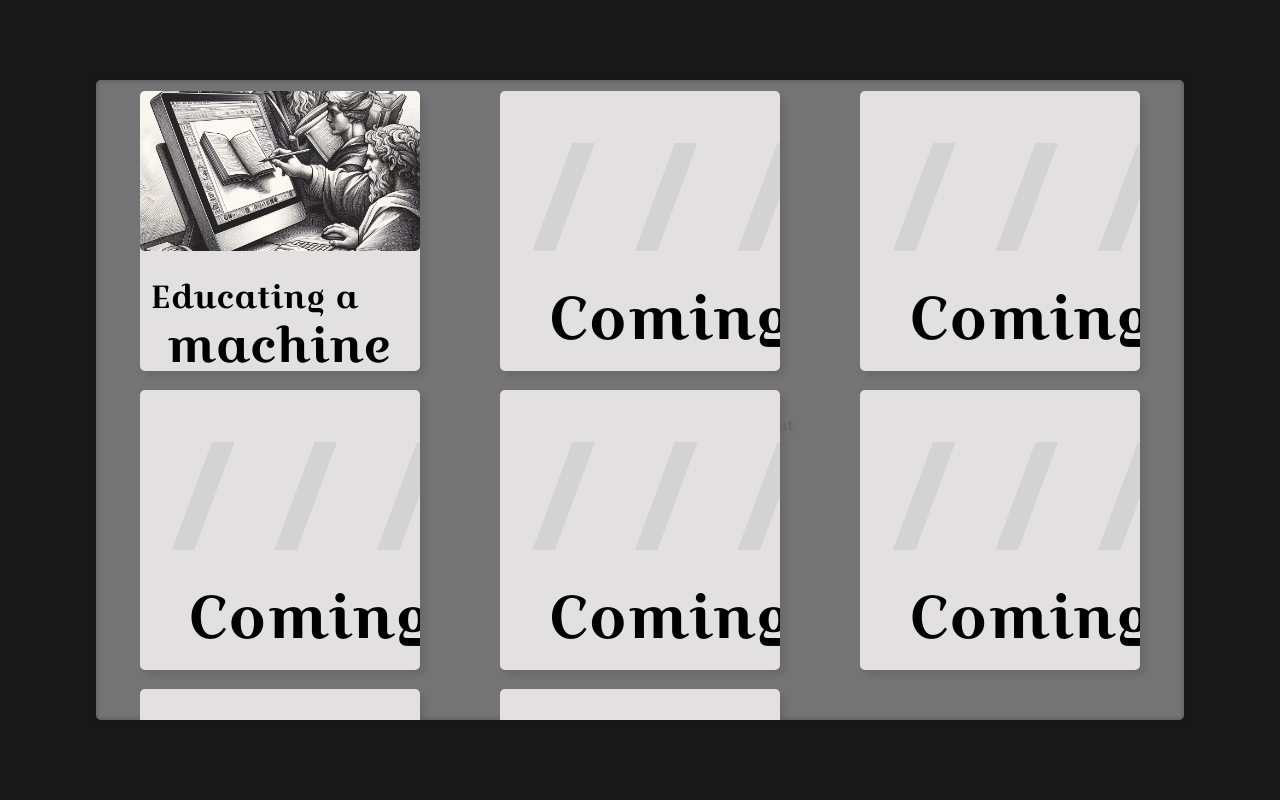
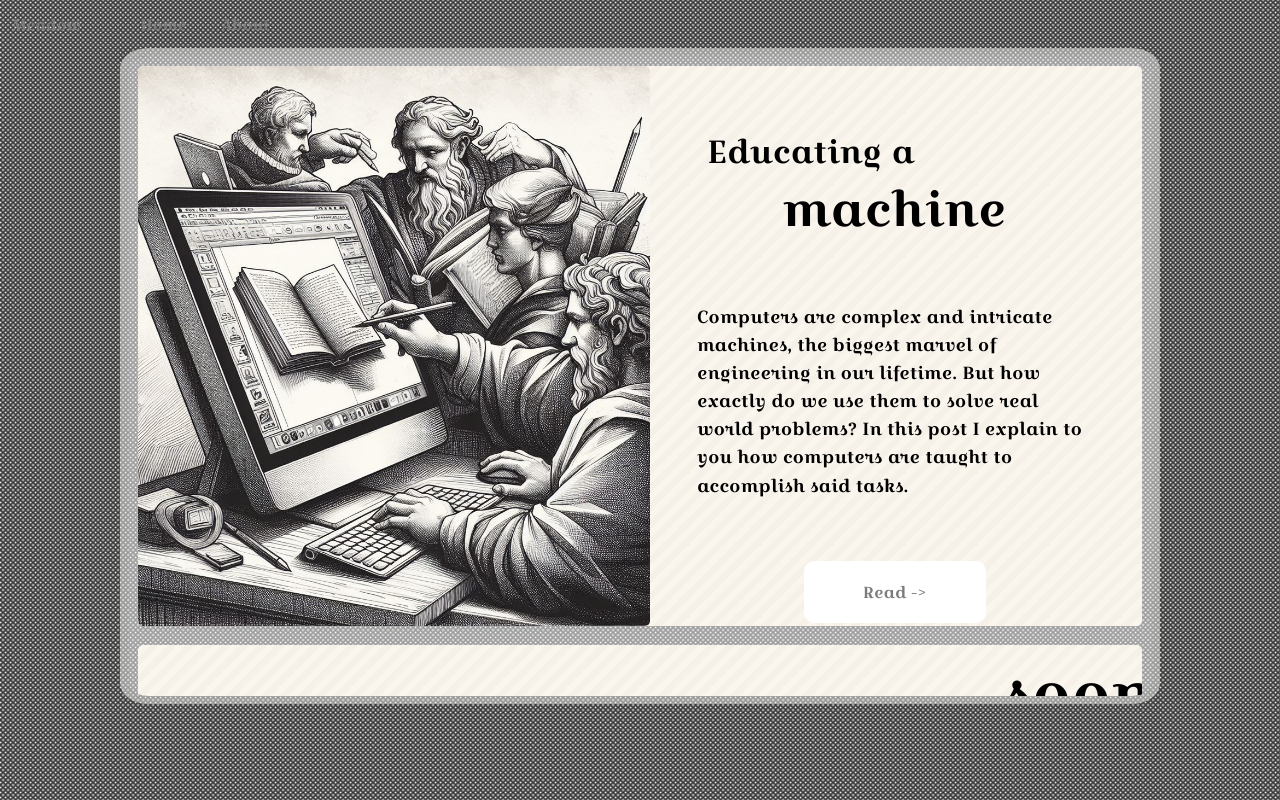
Before and after one commit to matthewmoodley048/meadow, a Vue app: page / in a window 1280 px wide. Built offline with nearby package versions, Linux system fonts and the light colour scheme; what vue3-lottie would draw is missing.

Commit message:
refactor(app): refactored layout and style

```diff
--- a/src/App.vue
+++ b/src/App.vue
@@ -4,8 +4,8 @@
 
 </script>
 
-<template >
-  <NavBar msg="Meadow"/>
+<template>
+  <div class="background">
    <div class="wrapper">
     <router-view v-slot="{Component}">
       <Transition name="page-opacity" mode="out-in">
@@ -13,6 +13,8 @@
       </Transition>
     </router-view>
    </div>
+  </div>
+  <NavBar msg="Meadow"/>
 </template>
 
 <style scoped>
@@ -29,19 +31,45 @@
  transform: translateY(60px)
 }
 
+.background{
+  width: 100vw;
+  position: fixed;
+  background-size: 5px 5px;
+  background-repeat: repeat;
+  background-image: radial-gradient(white, rgba(0,0,0,0.1), white);
+  top: 0;
+  left: 0;
+  height: 100vh;
+  animation: pan 120s linear infinite;
+}
+
+@keyframes pan {
+  0% {
+    background-position: 0% 0%;
+  }
+  100% {
+    background-position: 100% 0%;
+  }
+}
+
+
 .wrapper{
-  align-content: center;
+  margin-top:5vh;
+  margin-left: 10vw;
+  align-items: center;
+  justify-content: center;
   color: rgb(0, 0, 0);
-  background-color: rgba(255, 255, 255, 0.4);
-  border-color: rgba(255, 255, 255, 0.2);
+  background-color: rgba(255, 255, 255, 0.5);
   border-radius: 2%;
-  border-width: 10px;
-  box-shadow: 0px 0px 10px rgba(0, 0, 0, 0.1), inset 0px 0px 2px 3px rgba(0,0,0,0.1);
+  box-shadow: 0px 0px 0px 8px rgba(246,245,242,0.5);
+  border-width: 100%;
+  margin-top: 7vh;
   overflow-y: scroll;
   overflow-x: hidden;
   height: 80vh;
   width: 80vw;
 }
+
 *::-webkit-scrollbar {
   width: 0px; /* Adjust the width as needed */
 }
@@ -69,21 +97,5 @@
   src: url('./assets/fonts/Croissant_One/CroissantOne-Regular.ttf') format('truetype');
 }
 
-@media (min-width: 1024px) {
-  .wrapper{
-  position: fixed;
-  background-color: rgba(255, 255, 255, 0.4);
-  border-color: rgba(255, 255, 255, 0.2);
-  border-radius: 5px;
-  border-width: 90%;
-  transform: translate(-50%, -50%);
-  scrollbar-width: 200%;
-  overflow-y:scroll;
-  overflow-x:hidden;
-  height: 80%;
-  width: 85vw;
-  box-shadow: 0px 0px 10px rgba(0, 0, 0, 0.05), inset 0px 0px 2px 3px rgba(0,0,0, 0,1) ;
-}
 
-}
 </style>
--- a/src/components/AboutPage.vue
+++ b/src/components/AboutPage.vue
@@ -21,7 +21,9 @@
 
 <style scoped>
     .container {
-        display: flex;
+       width:auto;
+       height:100vh;
+       display: flex;
         margin: auto;
         padding: 0;
         flex-direction: column;
@@ -36,6 +38,7 @@
         background-size: contain;
         border-radius: 0px;
         box-shadow: inset 0px 0px 10px 50px #f2f2f2, 0px 0px 10px 10px #f2f2f2;
+        margin-top:10px;
         margin-bottom: 20px;
     }
 
@@ -44,6 +47,7 @@
     }
 
     h1 {
+        margin-top:10px;
         font-weight: 500;
         font-size: 3vh;
     }
--- a/src/components/HomeCards.vue
+++ b/src/components/HomeCards.vue
@@ -1,46 +1,41 @@
 <script setup lang="ts">
 const homeCards: NodeListOf<Element> = document.querySelectorAll('.homeCard');
 const numberOfCards = 7;
-homeCards.forEach((card: Element) => {
-    card.addEventListener('mouseenter', () => {
-        homeCards.forEach((otherCard: Element) => {
-            if (otherCard !== card) {
-                (otherCard as HTMLElement).style.transform = 'scale(0.8)';
-            }
-        });
-    });
-
-    card.addEventListener('mouseleave', () => {
-        homeCards.forEach((otherCard: Element) => {
-            (otherCard as HTMLElement).style.transform = 'scale(1)';
-        });
-    });
-});
 </script>
 
 <template>
   <div class="columns">
-        <RouterLink to="postone">
         <div class="homeCard">
-                <div class="imageSection">
+            <div class="imageSection"/>
+            <div class="titleSection">
+             <h2 class="title1">
+                 Educating a
+             </h2>
+             <h1 class="title2">
+                 machine
+             </h1>
+             <h3 class="titleDescription">
+                 Computers are complex and intricate machines, the biggest marvel of engineering in our lifetime.
+                 But how exactly do we use them to solve real world problems? In this post I explain to you how computers are taught to accomplish
+                 said tasks.
+             </h3>
+             <RouterLink class="postOneButton" to="postone">
+               Read ->
+             </RouterLink>
             </div>
-                <div><h2 class="title1">Educating a</h2><h1 class="title2">machine</h1></div>
         </div>
-       </RouterLink>
-
     <!-- this is a placeholder card component amount displayed can be controlled by the number of cards component -->
         <div  v-for="index in numberOfCards" :key="index"  class="homeCard">
-            <div class="imageSectionNotAvailable">
-                <h1 class="unavailbleBackground">//////////</h1>
-            <h1 class="unavailbleText"> [UNAVAILABLE]</h1>
-
+           <div>
+             <h2 class="commingSoon">
+               Coming soon ...
+             </h2>
            </div>
-            <div><h2 class="commingSoon">Coming soon ...</h2></div>
         </div>
   </div>
 
 
-<svg style="display: none;">
+<svg>
   <defs>
     <filter id="noise">
       <feTurbulence
@@ -63,7 +58,6 @@
           values="0;20;30;40"
           dur="110ms"
           repeatCount="indefinite"
-
         />
       </feDisplacementMap>
     </filter>
@@ -74,39 +68,59 @@
 
 
 <style scoped>
-.title1{
-  text-align: start;
-  padding: 1px;
-    margin-left:10px;
+
+.titleSection {
+     width:auto;
+     height:70vh;
+     padding:10%;
+}
+
+.title1 {
+     text-align: left;
+     padding: 10px;
      font-size: 4vh;
      color: black
 }
-.title2{
+
+.title2 {
     text-align: center;
     font-size: 6vh;
     bottom: 2vh;
+    margin-bottom: 10%;
     margin-right: 1px;
     position: relative;
     color: black
 }
-.columns{
-    columns: 2;
+
+.titleDescription {
+   text-align: left;
+}
+
+ .postOneButton {
+    padding: 5% 15%;
+    position: relative;
+    top: 10vh;
+    font-size: 2vh;
+    background-color: white;
+    border-radius: 10px;
+ }
+.columns {
+    top:10vh;
+    left: 15vw;
+    column-count: 1;
     text-align: center;
+    width: auto;
     padding: 1%;
 }
-.columns:hover .homeCard{
-transform: scale(0.8);
-}
-.columns .homeCard:hover{
-transform: scale(1.2);
-}
-.unavailbleText{
+
+.unavailbleText {
     font-size: 30vw;
     color: rgb(0, 0, 0);
     position: relative;
     bottom: 15%;
 }
-.unavailbleBackground{
+
+.unavailbleBackground {
     font-size: 250px;
     color: rgb(211, 211, 211);
     position: relative;
@@ -117,15 +131,37 @@
     position: relative;
     border-radius: 5px;
     background-color: rgb(226, 224, 224);
-    width: 40vh;
-    height: 40vh;
-    margin-left: auto;
-    margin-right: auto;
+    width: auto;
+    column-count: 2;
+    height: auto;
+    marginX: auto;
     overflow: hidden;
     margin-bottom: 19px;
     transform-origin: center center; /* Set the transform origin to the center */
     transition: transform 0.3s ease-in-out; /* Add a smooth transition for scaling */
+    background-size: 18px 18px;
+    background-image: linear-gradient(
+      -45deg,
+      rgb(250, 245, 237) 25%,
+      rgb(245, 240, 232) 25%,
+      rgb(245, 240, 232) 50%,
+      rgb(250, 245, 237) 50%,
+      rgb(250, 245, 237) 75%,
+      rgb(245, 240, 232) 75%,
+      rgb(245, 240, 232) 100%
+    );
+    animation: pan 160s linear infinite;
 }
+
+@keyframes pan {
+  0% {
+    background-position: 0% 0%;
+  }
+  100% {
+    background-position: 100% 0%;
+  }
+}
+
 .imageSectionNotAvailable {
     position: relative;
     filter: url(#noise);
@@ -145,15 +181,16 @@
     border-radius: 5px;
     background-size: cover;
     text-align: center;
-    width: 30vw;
+    width: 10vw;
     height: 20vh;
     overflow: hidden;
     margin-bottom: 19px;
     transform-origin: center center; /* Set the transform origin to the center */
 }
 
-.commingSoon{
+.commingSoon {
     width: 90vh;
+    padding: 90%;
     font-size:60px;
     animation: moveBackAndForth 20s ease-in-out infinite;
 }
@@ -167,13 +204,73 @@
   }
 }
 
-.homeCard:hover {
-    transform: scale(1.2); /* Scale up on hover */
+@media (max-width: 800px) {
+ .titleSection {
+     width:auto;
+     height:auto;
+     padding:10%;
+ }
+ .title1 {
+     text-align: left;
+     font-size: 2vh;
+     color: black
  }
 
-/* Add transition for scaling back to the original size when hover is removed */
-.homeCard:not(:hover) {
-    transform: scale(1);
+ .title2 {
+    text-align: left;
+    font-size: 3vh;
+    position: relative;
+    color: black
+ }
+
+ .titleDescription {
+   text-align: left;
+   font-size: 1.2vh;
+ }
+
+ .homeCard {
+    position: relative;
+    border-radius: 5px;
+    background-color: rgb(226, 224, 224);
+    width: auto;
+    column-count: 2;
+    height: 60vh;
+    marginX: auto;
+    overflow: hidden;
+    margin-bottom: 19px;
+    transform-origin: center center; /* Set the transform origin to the center */
+    transition: transform 0.3s ease-in-out; /* Add a smooth transition for scaling */
+    background-size: 18px 18px;
+    background-image: linear-gradient(
+      -45deg,
+      rgb(250, 245, 237) 25%,
+      rgb(245, 240, 232) 25%,
+      rgb(245, 240, 232) 50%,
+      rgb(250, 245, 237) 50%,
+      rgb(250, 245, 237) 75%,
+      rgb(245, 240, 232) 75%,
+      rgb(245, 240, 232) 100%
+    );
+    animation: pan 160s linear infinite;
+ }
+
+ .postOneButton {
+    padding: 10%;
+    position: relative;
+    top: 10vh;
+    background-color: white;
+    border-radius: 10px;
+ }
+
+ .imageSection {
+    position: relative;
+    border-radius: 5px;
+    text-align: center;
+    width: auto;
+    height: 80vh;
+    overflow: hidden;
+    transform-origin: center center; /* Set the transform origin to the center */
+ }
 }
 @media (min-width: 1024px) {
     .unavailbleText{
@@ -182,7 +279,8 @@
     position: relative;
     bottom: 150%;
 }
-.unavailbleBackground{
+
+.unavailbleBackground {
     font-size: 250px;
     color: rgb(211, 211, 211);
     position: relative;
@@ -193,14 +291,15 @@
     position: relative;
     border-radius: 5px;
     background-color: rgb(226, 224, 224);
-    box-shadow: 5px 5px 5px rgb(71, 71, 71, 0.2);
-    width: 35vh;
-    height: 35vh;
+    width: auto;
+    height: 70vh;
     overflow: hidden;
+    marginX: auto;
     margin-bottom: 19px;
     transform-origin: center center; /* Set the transform origin to the center */
     transition: transform 0.3s ease-in-out; /* Add a smooth transition for scaling */
 }
+
 .imageSectionNotAvailable {
     position: relative;
     filter: url(#noise);
@@ -214,52 +313,30 @@
     transition: transform 0.3s ease-in-out; /* Add a smooth transition for scaling */
 }
 
-
-.image{
+.image {
     align-content: center;
-    width: 100%;
+    width: 100vw;
     height: 110%;
     border-bottom-left-radius: 5px;
     border-bottom-right-radius: 5px;
 }
+
 .imageSection {
     position: relative;
     border-radius: 5px;
     text-align: center;
-    width: 35vh;
-    height: 20vh;
+    width: 40vw;
+    height: 70vh;
     overflow: hidden;
     margin-bottom: 19px;
     transform-origin: center center; /* Set the transform origin to the center */
 }
 
-.commingSoon{
+.commingSoon {
    width: 90vh;
     font-size:60px;
     animation: moveBackAndForth 20s ease-in-out infinite;
 }
-   .columns{
-    text-align: center;
-    columns: 3;
-    padding: 1%;
+
 }
-}
-@media (max-width: 700px) {
-
-    .imageSection {
-    position: relative;
-    border-radius: 5px;
-    text-align: center;
-    width: 74vw;
-    height: 20vh;
-    overflow: hidden;
-    margin-bottom: 19px;
-    transform-origin: center center; /* Set the transform origin to the center */
-}
-
-    .columns{
-    columns: 1;
-    margin-top: 30em;
-    padding: 1%;
-}}
 </style>
--- a/src/components/NavBar.vue
+++ b/src/components/NavBar.vue
@@ -2,55 +2,43 @@
 defineProps<{
   msg: string
 }>()
-
 </script>
 
 <template>
-  <div class="greetings">
-    <nav class="nav">
-        <RouterLink class="navItems" to="/">Home</RouterLink>
-         |
-        <RouterLink  class="navItems" to="/about">About</RouterLink>
-    <h1> {{ msg }}</h1>
-    </nav>
-
-  </div>
+<div class="nav">
+  <nav  tabs type="dark" variant="dark">
+   <RouterLink class="brand" to="/">{{msg}}</RouterLink>
+   <RouterLink class="navItems" to="/">Home</RouterLink>
+   <RouterLink class="navItems" to="/about" disabled>About</RouterLink>
+  </nav>
+</div>
 </template>
 
 <style scoped>
-h1 {
-  font-weight: 500;
-  font-size: 2rem;
-  position: fixed;
+
+.nav {
+   top: 0;
+   left: 0;
+   display: flex;
+   justify-content: flex-start;
+   align-items: stretch;
+   overflow: hidden;
+   position: fixed;
+   text-align: center;
+   padding: 1%;
+   width: 100vw;
+   border-radius: 13px;
 }
 
-h3 {
-  font-size: 1.2rem;
-}
-.greetings h1,
-.greetings h3 {
-  top: 90%;
-  position: absolute;
-  flex-direction: column;
-  text-align: center;
-  width: 15%;
-  border-radius: 13px;
-  text-shadow: 4px 3px 1px rgba(0, 0, 0, 0.15);
-  color: rgb(0, 0, 0);
+.brand {
+  left: 0;
+  margin-right: 25%;
 }
 
-.nav{
-  position: absolute;
-  overflow: hidden;
-  text-align: center;
-    padding: 1%;
-    width: 15%;
-    border-radius: 13px;
-    text-shadow: 4px 3px 1px rgba(0, 0, 0, 0.15);
-color: rgb(0, 0, 0);
+.navItems {
+  color: black.500;
+  margin-left: 2%;
+  padding: 10%;
 }
-.navItems{
-  color: rgb(0, 0, 0);
-  margin: 2%;
-}
+
 </style>
--- a/src/components/PostOne.vue
+++ b/src/components/PostOne.vue
@@ -87,7 +87,10 @@
 
     <hr class="rounded"/>
   <div class="columns">
+    <div class="subheadings">
       <h2>Conclusion</h2>
+    </div>
+    <div class="body">
     <article class="blocks">
       <p>
 So, to wrap it up, machine learning isn't some magic trick where a computer suddenly gets super smart.
@@ -100,6 +103,7 @@
 But that's just the tip of the iceberg.
       </p>
     </article>
+    </div>
   </div>
   <hr class="rounded"/>
 </template>
@@ -121,7 +125,7 @@
   margin-bottom: 1em;
 }
 
-h2{
+h2 {
   font-weight: bold;
   font-size: 2.5vw;
   margin: 0.5em;
@@ -136,6 +140,11 @@
   width: 105vw;
 }
 
+.subheadings {
+ width: 100vw;
+ margin: auto;
+}
+
 .coverImage {
   position: relative;
   background: url('../assets/images/machineLearning.jpg') no-repeat center;
@@ -148,21 +157,22 @@
 
 .columns {
 columns: 1;
+grid: 150px / auto auto auto;
+height: auto;
 margin: 1em;
 }
 
-.blocks{
+.blocks {
 margin-top: 1em;
 width: 70vw;
 overflow-wrap: break-word;
 }
 
 
-
 @media (min-width: 1000px) {
   .header h1,
 
-.blocks{
+.blocks {
  width:32vw;
  margin: 1em;
  overflow-wrap: break-word;
@@ -190,7 +200,7 @@
  font-size: 1vw;
 }
 
-h2{
+h2 {
  font-weight: bold;
  font-size: 1.5vw;
  margin: 0.5em;
```
Lines whose indentation alone changed are shown as unchanged.
